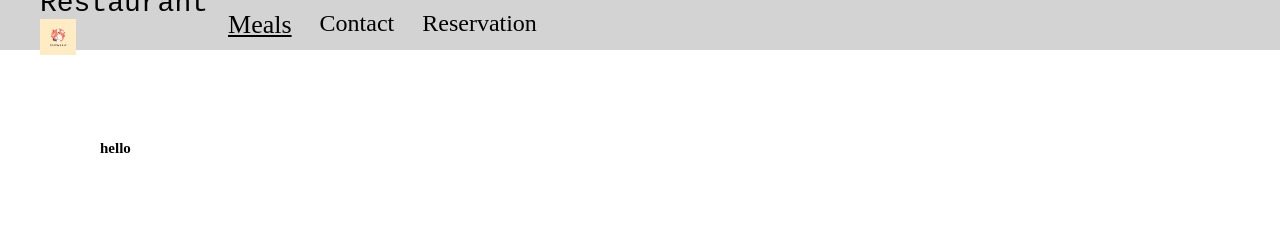
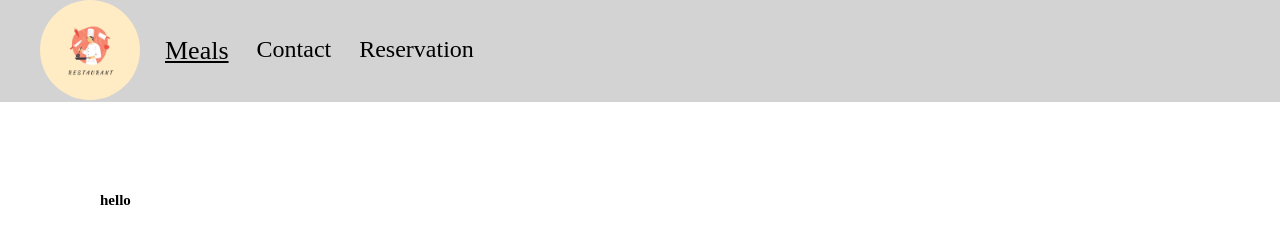
Before and after one commit to Yonashenok/javascript-capstone, a website built with webpack: page src/index.html in a window 1280 px wide. Built offline with nearby package versions, Linux system fonts and the light colour scheme; no server answers.

Commit message:
Add style for the logo

```diff
--- a/src/index.html
+++ b/src/index.html
@@ -11,14 +11,10 @@
     ></script>
   </head>
   <body>
-
     <section class="header"></section>
     <header>
       <nav>
-        <div class="logo">
-          <!-- <img class="logo-img" src="./images/logo.png" alt="logo" /> -->
-          <p class="logo-p">Restaurant</p>
-        </div>
+        <div class="logo"></div>
         <div class="nav-menu">
           <ul class="nav-menu-links">
             <li class="nav-item-act"><a href="#">Meals</a></li>
@@ -33,6 +29,5 @@
     <section class="meal-container">
       <h1>hello</h1>
     </section>
-
   </body>
 </html>
--- a/src/style/index.css
+++ b/src/style/index.css
@@ -69,7 +69,6 @@ html {
 
 header {
   background-color: #d3d3d3;
-  height: 50px;
   display: flex;
   align-items: center;
   width: 100%;
@@ -77,13 +76,11 @@ header {
 
 .logo {
   margin-left: 40px;
-  font-size: 28px;
-  font-family: 'Courier New', Courier, monospace;
 }
 
 .logo-img {
-  width: 3.6rem;
-  height: 3.6rem;
+  width: 100px;
+  border-radius: 50%;
 }
 
 nav {
@@ -101,7 +98,7 @@ nav {
   gap: 2.8rem;
   list-style: none;
   font-size: 24px;
-  margin: 0 2rem;
+  margin: 0 2.5rem;
 }
 
 .nav-menu ul a {
```
